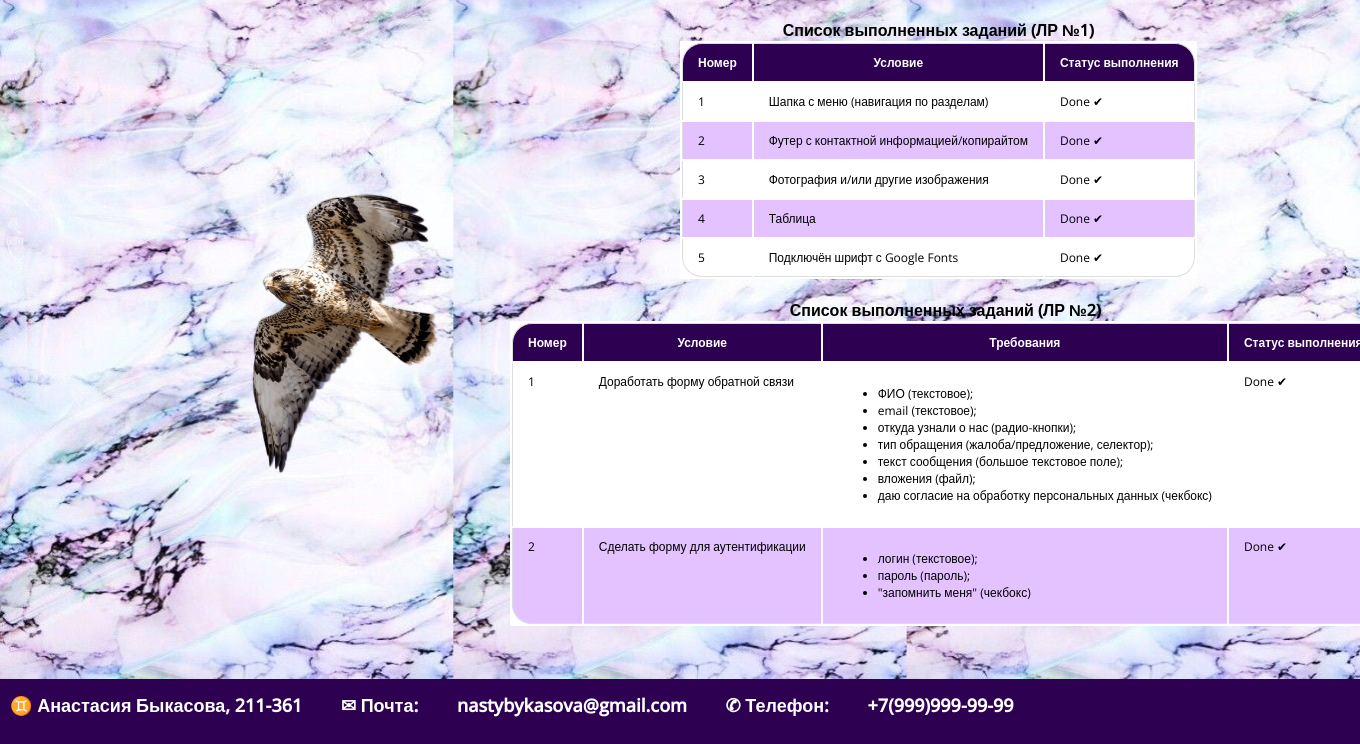
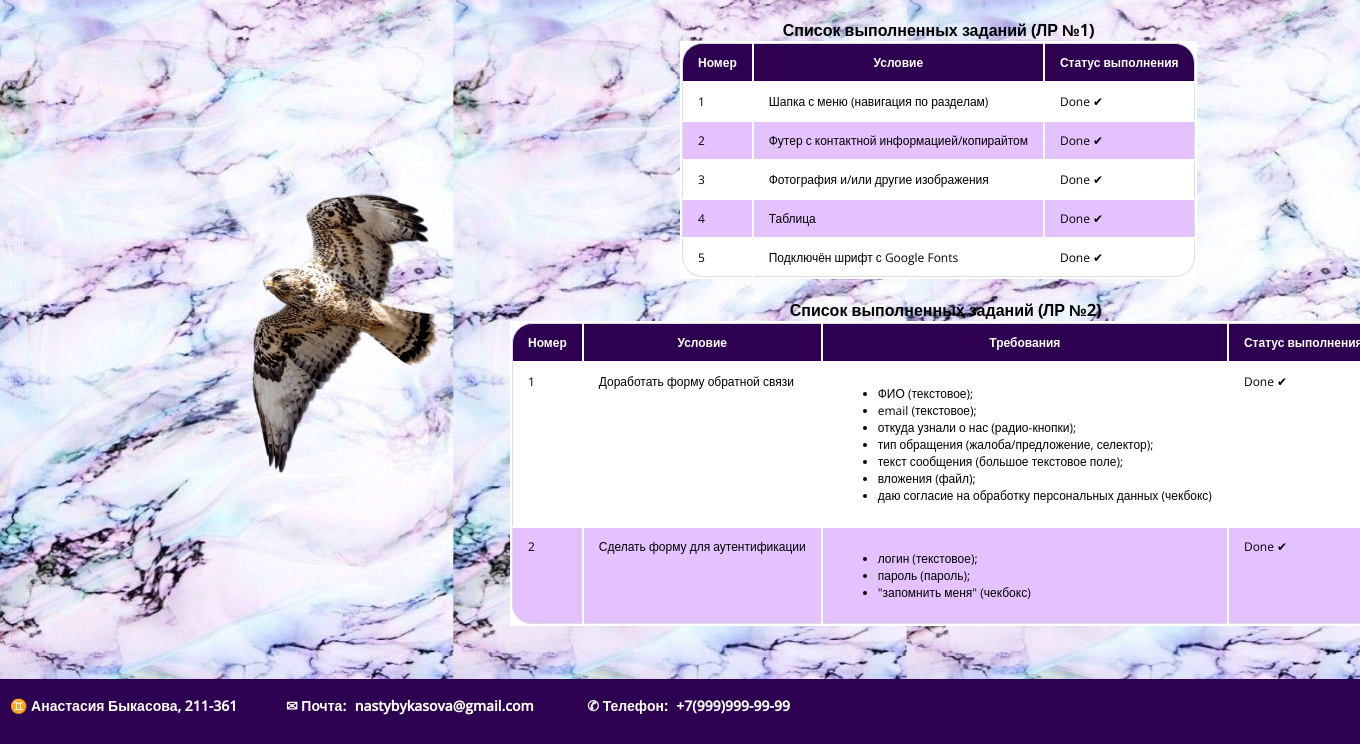
Before and after one commit to AnastasiaBykasova/bykasova-211-361-web-dev-2022-1, a PHP site: page / in a window 1360 px wide. Shown: the part 56-800 px from the top of the page. Run offline with PHP 8.4, Linux system fonts and the light colour scheme; some web fonts are replaced.

Commit message:
editing a footer elements (fonts, size and position)

```diff
--- a/style.css
+++ b/style.css
@@ -154,3 +154,42 @@ a:before {
     position: relative;
     bottom: -20px;
 }
+
+.my-name {
+    color: white;
+    text-decoration: none;
+    font-weight: 700;
+    font-size: 14px;
+}
+.text-email {
+    color: white;
+    text-decoration: none;
+    margin: 20px;
+    margin-right: 5px;
+    font-weight: 700;
+    font-size: 14px;
+}
+.email {
+    color: white;
+    text-decoration: none;
+    margin: 0px 0px;
+    font-weight: 700;
+    font-size: 14px;
+}
+.text-phone {
+    color: white;
+    text-decoration: none;
+    margin-right: 5px;
+    margin-left: 50px;
+    object-position: center;
+    font-weight: 700;
+    font-size: 14px;
+}
+.number-phone {
+    color: white;
+    text-decoration: none;
+    margin: 0px 0px;
+    object-position: center;
+    font-weight: 700;
+    font-size: 14px;
+}
```
